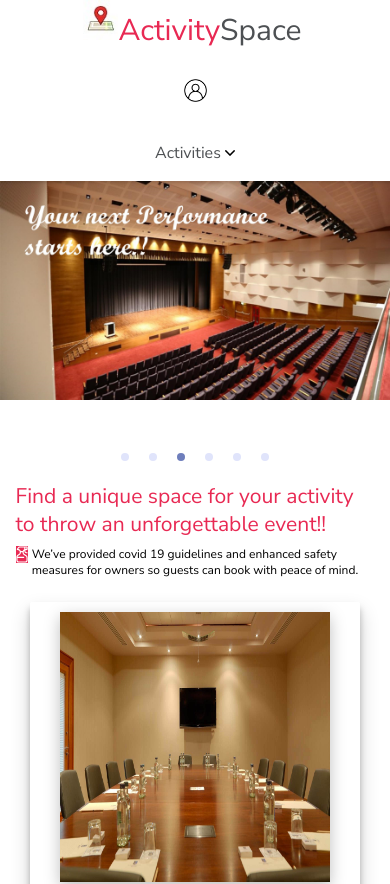
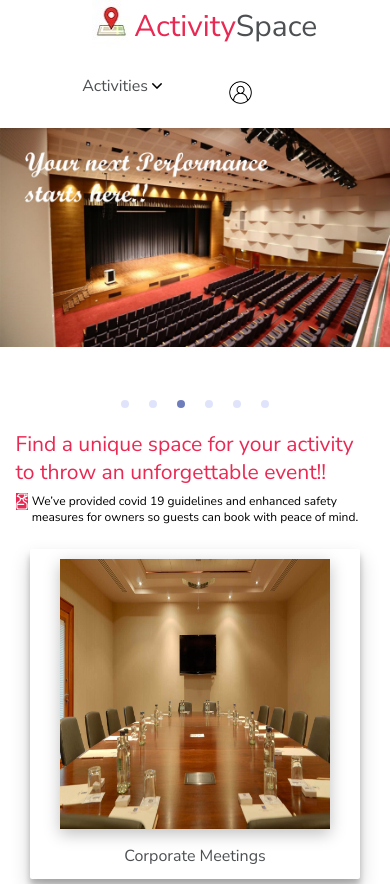
Before and after one commit to sumedha1308/activityspace, a React (Create React App) app: page / in a window 390 px wide. Shown: the top 884 px of the page. Built offline with nearby package versions, Linux system fonts and the light colour scheme; no server answers.

Commit message:
UI changes for mobile screen

```diff
--- a/src/components/HomePage/LoginSigup/LoginSignup.css
+++ b/src/components/HomePage/LoginSigup/LoginSignup.css
@@ -74,6 +74,7 @@ body {
     border-radius: 5px;
     border: solid 1px;
     margin-left: 5%;
+    position: fixed;
     }
     .loginEmail {
     margin: 20px;
--- a/src/components/HomePage/NavBar/NavBar.css
+++ b/src/components/HomePage/NavBar/NavBar.css
@@ -10,11 +10,14 @@ body {
   text-decoration: none;
   font-size: 30px;
   cursor: pointer;
+  display: flex;
+  flex-direction: row;
+  margin-left: 5%;
 }
 
 .companyLogo-icon {
-  width: 16%;
-  height: 50%;
+  width: 90%;
+  height: 80%;
 }
 .logoSpace {
   color: #e82953;
@@ -69,13 +72,28 @@ body {
     color:#e82953;
 
   }
+  .activities-dropdown {
+    margin-left: 9rem;
+    margin-right: 2rem;
+  }
+  /* .login-dropdown {
+    margin-left: 15rem;
+    margin-right: 2rem;
+  } */
+  .activities-login {
+    display: flex;
+    flex-direction: row;
+    justify-content: space-between;
+  }
 
   .navbar {
     /*added flex wrap..change in all*/
-        display: flex;
-        justify-content: space-around;
+        display: grid;
+        grid-template-columns: 2fr 3fr 1fr;
+        grid-template-rows: 1fr;
+        /* justify-content: space-around; */
         align-items: center;
-        flex-wrap: wrap;
+        /* flex-wrap: wrap; */
         line-height: 53px;
         background-color: white;
         position: sticky;
@@ -90,19 +108,34 @@ body {
     width: 10px
   }
 
-@media screen and (max-width: 550px) {
+@media screen and (max-width: 450px) {
   .navbar {
-    /*added flex wrap..change in all*/
-        display: flex;
-        flex-direction: column;
-        align-items: center;
-        z-index: 999;
+    display: flex;
+    flex-direction: column;
+    z-index: 999;
+  }
+  .activities-login {
+    display: grid;
+    grid-template-columns: 1fr 1fr;
+    grid-template-rows: 1fr;
+    /* flex-direction: row; */
+    justify-content: space-between;
+    float: left;
+  }
+  .activities-dropdown {
+    margin-left: 1rem;
+    margin-right: 2rem;
+  }
+
+  .login-dropdown {
+    margin-left: 2rem;
+    margin-right: 2rem;
   }
 
   .dropdown-content span {
     display: block;
     text-decoration: none;
-    min-width: 140px;
+    min-width: 110px;
     padding-left: 5px;
     padding-right: 5px;
     line-height: 40px;
--- a/src/components/HomePage/NavBar/NavBar.jsx
+++ b/src/components/HomePage/NavBar/NavBar.jsx
@@ -6,14 +6,6 @@ import React from 'react';
 import './NavBar.css';
 
 class Navbar extends React.Component {
-  // constructor(props) {
-  //   super(props);
-  //   this.state = {
-  //     userName: this.props.userNAme,
-  //     isLoggedIn: this.props.loginStatus,
-  //   };
-  // }
-
   handleLogout = () => {
     this.props.handleLogout();
   };
@@ -39,10 +31,29 @@ class Navbar extends React.Component {
         {/* {console.log('this.props.loginStatus', this.props.loginStatus)} */}
         <header className="navbar">
           <div className="companyLogo" onClick={logoClick}>
+            <div>
               <img className="companyLogo-icon" src="Logo-Full.jpg" />
+            </div>
             <span className="logoSpace">Activity</span>Space
           </div>
-          <div className="dropdown-nav">
+          <div className="activities-login">
+            <div className="dropdown-nav activities-dropdown">
+              Activities{' '}
+              <span>
+                <img className="dropdown-arrow" src="/activityPics/down-arrow.svg" />
+              </span>
+              <div className="dropdown-content">
+                <span onClick={() => activitiesClick('1')}>Corporate Meetings</span>
+                <span onClick={() => activitiesClick('2')}>Conferences</span>
+                <span onClick={() => activitiesClick('3')}>Performance</span>
+                <span onClick={() => activitiesClick('4')}>Party</span>
+                <span onClick={() => activitiesClick('5')}>Date</span>
+                <span onClick={() => activitiesClick('6')}>Wedding</span>
+                <span onClick={() => activitiesClick('7')}>Baby Shower</span>
+                <span onClick={() => activitiesClick('8')}>Family get-together</span>
+              </div>
+            </div>
+            <div className="dropdown-nav login-dropdown">
               <img className="user-icon" src="/activityPics/user-login-icon.png" />
               <div className="dropdown-content">
                 {!this.props.loginStatus ? (
@@ -59,21 +70,6 @@ class Navbar extends React.Component {
                 )}
               </div>
             </div>
-          <div className="dropdown-nav">
-            Activities{' '}
-            <span>
-              <img className="dropdown-arrow" src="/activityPics/down-arrow.svg" />
-            </span>
-            <div className="dropdown-content">
-              <span onClick={() => activitiesClick('1')}>Corporate Meetings</span>
-              <span onClick={() => activitiesClick('2')}>Conferences</span>
-              <span onClick={() => activitiesClick('3')}>Performance</span>
-              <span onClick={() => activitiesClick('4')}>Party</span>
-              <span onClick={() => activitiesClick('5')}>Date</span>
-              <span onClick={() => activitiesClick('6')}>Wedding</span>
-              <span onClick={() => activitiesClick('7')}>Baby Shower</span>
-              <span onClick={() => activitiesClick('8')}>Family get-together</span>
-            </div>
           </div>
         </header>
       </React.Fragment>
```
Also changed, not shown: src/components/HomePage/ResponsiveNavBar/Hamburger.jsx (added, +11 -0 lines), src/components/HomePage/ResponsiveNavBar/NavBarResponsive.jsx (added, +20 -0 lines), src/components/HomePage/ResponsiveNavBar/hamburger.css (added, +27 -0 lines), src/components/HomePage/ResponsiveNavBar/navBarResponsive.css (added, +17 -0 lines). Lines whose indentation alone changed are shown as unchanged.
